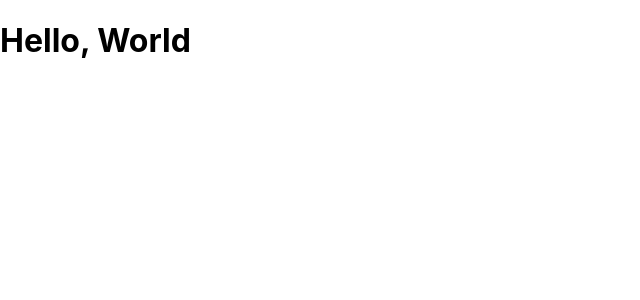
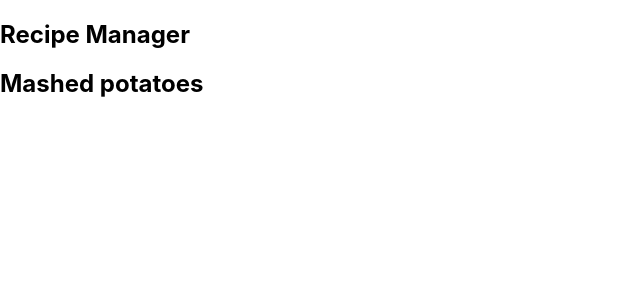
Before and after one commit to muhyiabdulb/road-to-reactjs-developer, a React (Create React App) app: page / in a window 1280 px wide. Shown: the top 300 px of the page, without its empty margins (0-640 px from the left). Built offline with nearby package versions, Linux system fonts and the light colour scheme.

Commit message:
create component & dynamic data

```diff
--- /dev/null
+++ b/src/App.jsx
@@ -0,0 +1,13 @@
+import React from 'react'
+import RecipeTitle from './RecipeTitle'
+
+function App(){
+    return(
+        <article>
+            <h1>Recipe Manager</h1>
+            <RecipeTitle />
+        </article>
+    )
+}
+
+export default App
--- /dev/null
+++ b/src/RecipeTitle.jsx
@@ -0,0 +1,10 @@
+import React from 'react'
+
+function RecipeTitle() {
+    const title = 'Mashed potatoes'
+    return (
+        <h2>{title}</h2>
+    )
+}
+
+export default RecipeTitle
--- a/src/index.jsx
+++ b/src/index.jsx
@@ -1,14 +1,13 @@
 import React from 'react';
 import ReactDOM from 'react-dom';
+import App from './App';
 import './index.css';
-import App from './App';
 import reportWebVitals from './reportWebVitals';
 
 ReactDOM.render(
-  // <React.StrictMode>
-  //   <App />
-  // </React.StrictMode>,
-  <h1>Hello, World</h1>,
+  <React.StrictMode>
+    <App />
+  </React.StrictMode>,
   document.getElementById('root')
 );
 
```
